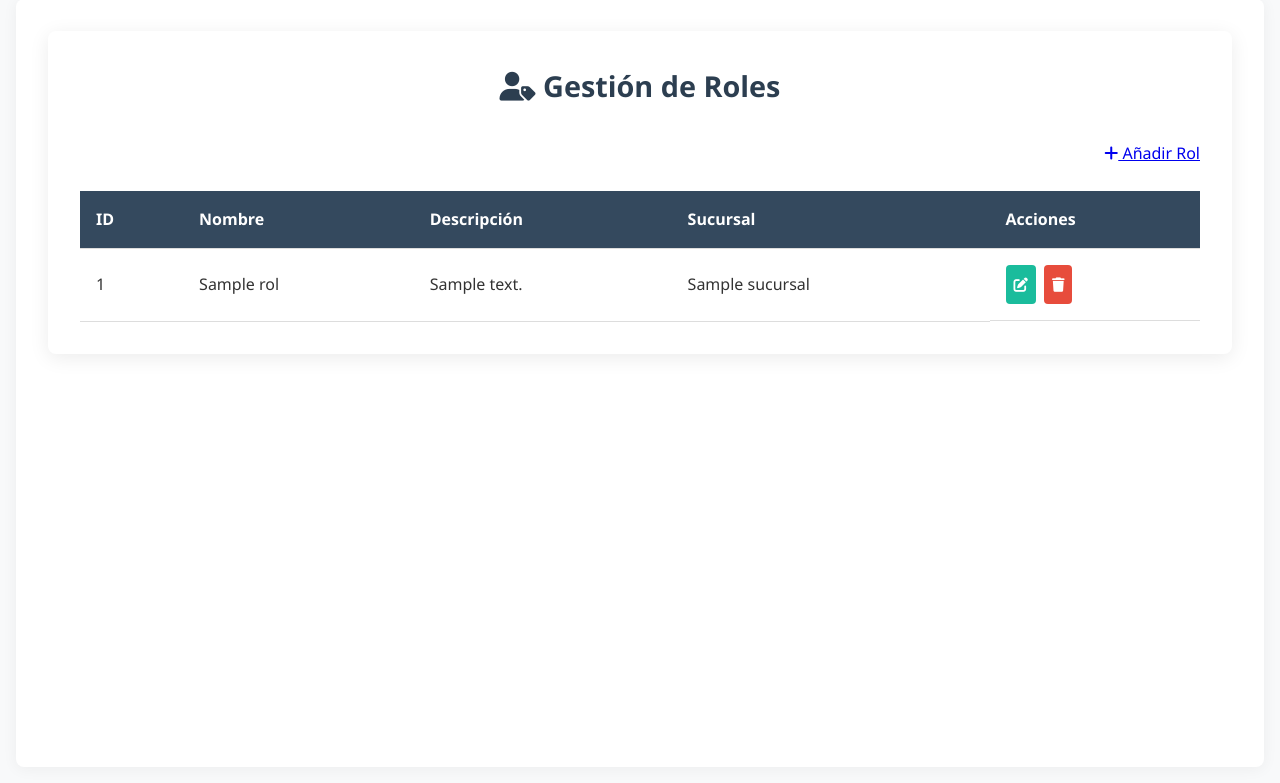
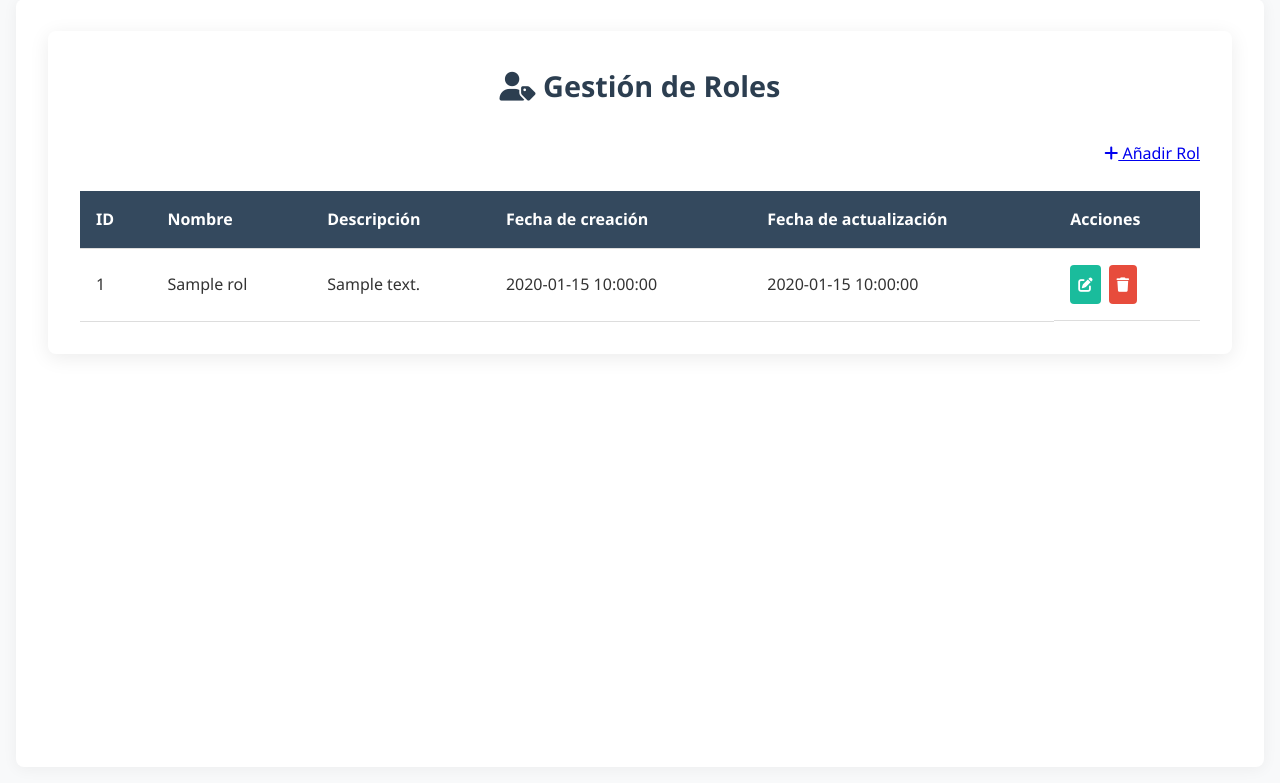
Before and after one commit to JoseUrzua1708/Integradora_Restaurante, a Flask app: template src/templates/gestion_roles.html in a window 1280 px wide. Shown: the part 194-977 px from the top of the page. Run offline with Flask 3, Linux system fonts and the light colour scheme; the template is opened without the code that fills it: most values are stand-ins (such as "Sample title", 1, 10 or a date in 2020).

```diff
--- a/src/ConexionDB.py
+++ b/src/ConexionDB.py
@@ -8,7 +8,7 @@ def get_connection():
             host="localhost",
             port=3306,
             user="root",
-            password="Jose1708$",
+            password="12345",
             database="administracion"
         )
 
--- a/src/apartado sql/base_de_datos.sql
+++ b/src/apartado sql/base_de_datos.sql
@@ -98,8 +98,6 @@ CREATE TABLE Roles (
     Descripcion TEXT,
     Fecha_Creacion DATETIME DEFAULT CURRENT_TIMESTAMP,
     Fecha_Actualizacion DATETIME DEFAULT CURRENT_TIMESTAMP ON UPDATE CURRENT_TIMESTAMP,
-    Sucursal_ID INT,
-    FOREIGN KEY (Sucursal_ID) REFERENCES Sucursales(ID) ON DELETE SET NULL
 );
 
 SELECT * FROM Roles;
--- a/src/app.py
+++ b/src/app.py
@@ -24,7 +24,7 @@ app.secret_key = os.getenv('SECRET_KEY', 'your-secret-key-here')
 db_config = {
     'host': os.getenv('DB_HOST', 'localhost'),
     'user': os.getenv('DB_USER', 'root'),
-    'password': os.getenv('DB_PASSWORD', 'Jose1708$'),
+    'password': os.getenv('DB_PASSWORD', '12345'),
     'database': os.getenv('DB_NAME', 'administracion'),
     'pool_name': 'restaurante_pool',
     'pool_size': 5,
@@ -418,7 +418,7 @@ def gestion_roles():
     try:
         conn = get_db_connection()
         cursor = conn.cursor(dictionary=True)
-        cursor.execute("SELECT ID, Nombre, Descripcion FROM Roles")
+        cursor.execute("SELECT ID, Nombre, Descripcion, Fecha_Creacion, Fecha_Actualizacion  FROM Roles")
         roles = cursor.fetchall()
         return render_template('gestion_roles.html', roles=roles)
     except Exception as e:
@@ -442,9 +442,10 @@ def formulario_roles():
     try:
         conn = get_db_connection()
         cursor = conn.cursor(dictionary=True)
-        cursor.execute("SELECT ID, Nombre FROM Sucursales WHERE Estatus = 'Activa'")
-        sucursales = cursor.fetchall()
-        return render_template('formulario_roles.html', sucursales=sucursales)
+        cursor.execute("SELECT ID, Nombre, Descripcion, Fecha_Creacion, Fecha_Actualizacion FROM Roles")
+        roles = cursor.fetchall()
+        fecha_actual = datetime.now().strftime('%Y-%m-%d')
+        return render_template('formulario_roles.html', fecha_actual=fecha_actual, roles=roles)
     except Exception as e:
         app.logger.error(f"Error en formulario_roles: {str(e)}")
         flash("Error al cargar el formulario de roles", "error")
@@ -466,10 +467,10 @@ def guardar_rol():
             'Descripcion': request.form['Descripcion'].strip(),
             'Fecha_Creacion': request.form['Fecha_Creacion'],
             'Fecha_Actualizacion': request.form['Fecha_Actualizacion'],
-            'Sucursal_ID': request.form['Sucursal_ID']
+
         }
 
-        campos_requeridos = ['Nombre', 'Descripcion', 'Fecha_Creacion', 'Fecha_Actualizacion', 'Sucursal_ID']
+        campos_requeridos = ['Nombre', 'Descripcion', 'Fecha_Creacion', 'Fecha_Actualizacion', ]
         if not all(datos[campo] for campo in campos_requeridos):
             flash("Todos los campos obligatorios deben completarse", "error")
             return redirect(url_for('formulario_roles'))
@@ -478,16 +479,16 @@ def guardar_rol():
         cursor = conn.cursor()
         query = """
             INSERT INTO Roles (
-                Nombre, Descripcion, Fecha_Creacion, Fecha_Actualizacion, Sucursal_ID
+                Nombre, Descripcion, Fecha_Creacion, Fecha_Actualizacion
             ) VALUES (%s, %s, %s, %s, %s)
         """
         params = (
             datos['Nombre'], datos['Descripcion'], datos['Fecha_Creacion'],
-            datos['Fecha_Actualizacion'], datos['Sucursal_ID']
+            datos['Fecha_Actualizacion']
         )
         cursor.execute(query, params)
         conn.commit()
-        flash("Rol registrado exitosamente", "success")
+        flash("Rol registrado exitosamente")
         return redirect(url_for('gestion_roles'))
     except Exception as e:
         app.logger.error(f"Error al guardar rol: {str(e)}")
--- a/src/templates/gestion_roles.html
+++ b/src/templates/gestion_roles.html
@@ -24,7 +24,8 @@
                                 <th>ID</th>
                                 <th>Nombre</th>
                                 <th>Descripción</th>
-                                <th>Sucursal</th>
+                                <th>Fecha de creación</th>
+                                <th>Fecha de actualización</th>
                                 <th>Acciones</th>
                             </tr>
                         </thead>
@@ -34,7 +35,8 @@
                                 <td>{{ rol.ID }}</td>
                                 <td>{{ rol.Nombre }}</td>
                                 <td>{{ rol.Descripcion }}</td>
-                                <td>{{ rol.Sucursal }}</td>
+                                <td>{{ rol.Fecha_Creacion }}</td>
+                                <td>{{ rol.Fecha_Actualizacion}}</td>
                                 <td class="actions">
                                     <a href="#" class="btn-action btn-edit"><i class="fas fa-edit"></i></a>
                                     <a href="#" class="btn-action btn-delete"><i class="fas fa-trash"></i></a>
```
Also changed, not shown: src/templates/formulario_roles.html (+9 -11 lines).
